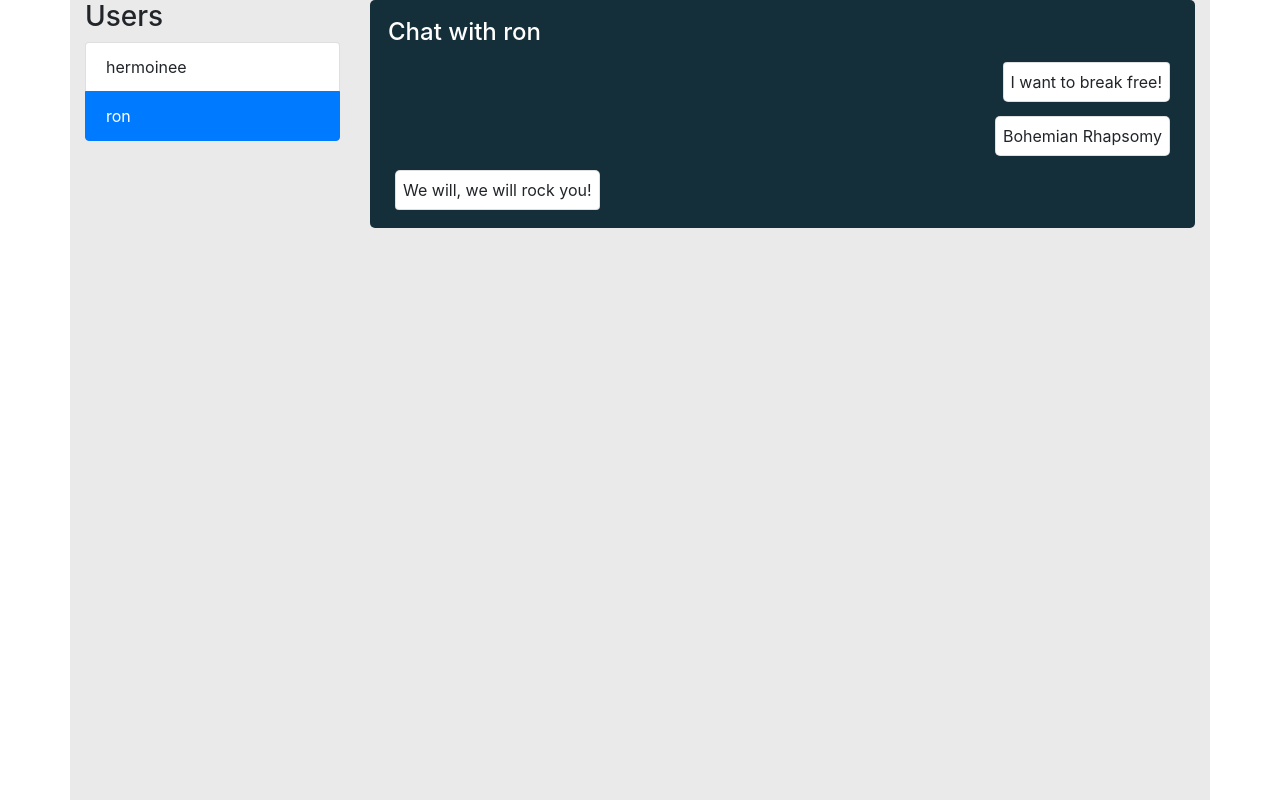
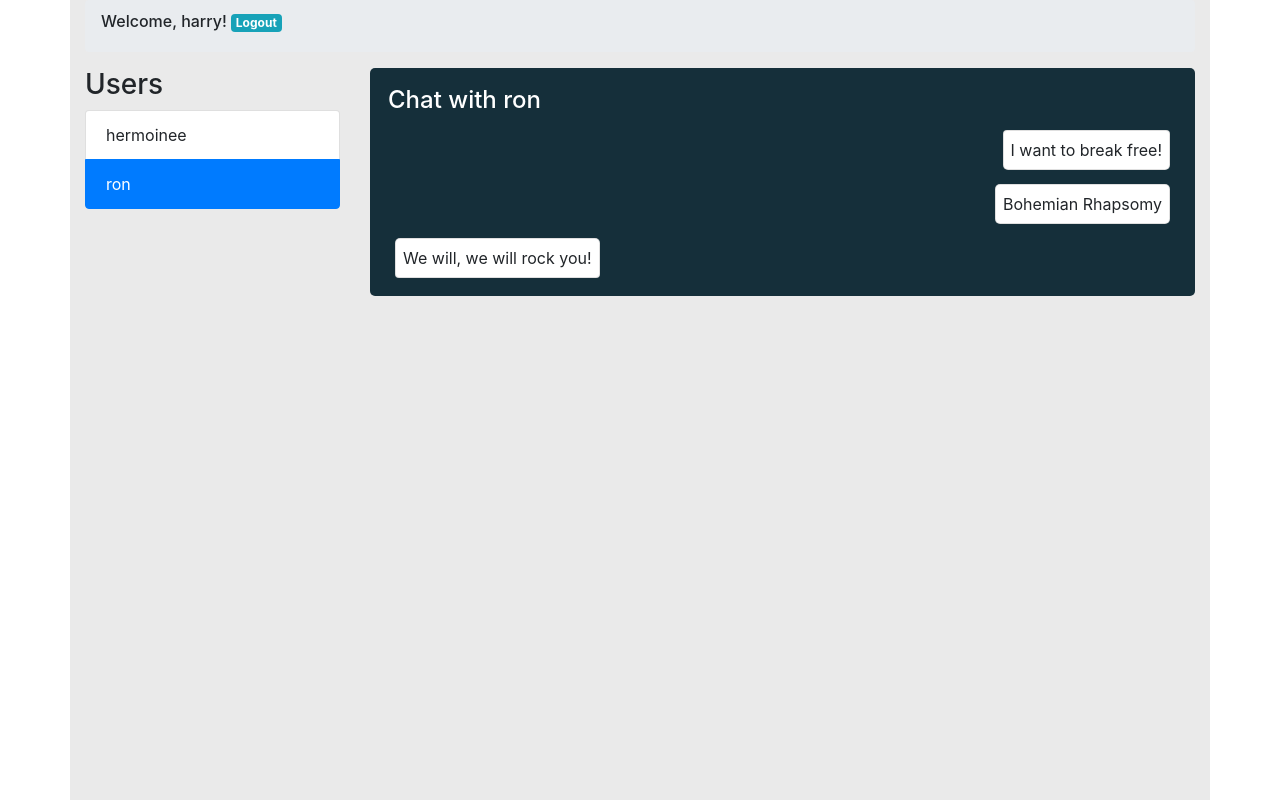
Before and after one commit to virajvchavan/react-chat, a React (Create React App) app: page / in a window 1280 px wide. Built offline with nearby package versions, Linux system fonts and the light colour scheme.

Commit message:
added logout button
without the functionality

```diff
--- a/src/components/Dashboard.jsx
+++ b/src/components/Dashboard.jsx
@@ -14,6 +14,9 @@ class Dashboard extends React.Component {
     if(this.state.isLoggedIn){
       return (
         <div className='container'>
+          <div className='breadcrumb'>
+            <h6 className='float-right'> Welcome, {this.state.currentUser.username}! <span className='badge badge-info'>Logout</span></h6>
+          </div>
           <div className='row'>
             <div className='col-md-3'>
               <UsersList currentUser={this.state.currentUser} selectedUser={this.state.selectedUser} />
```
